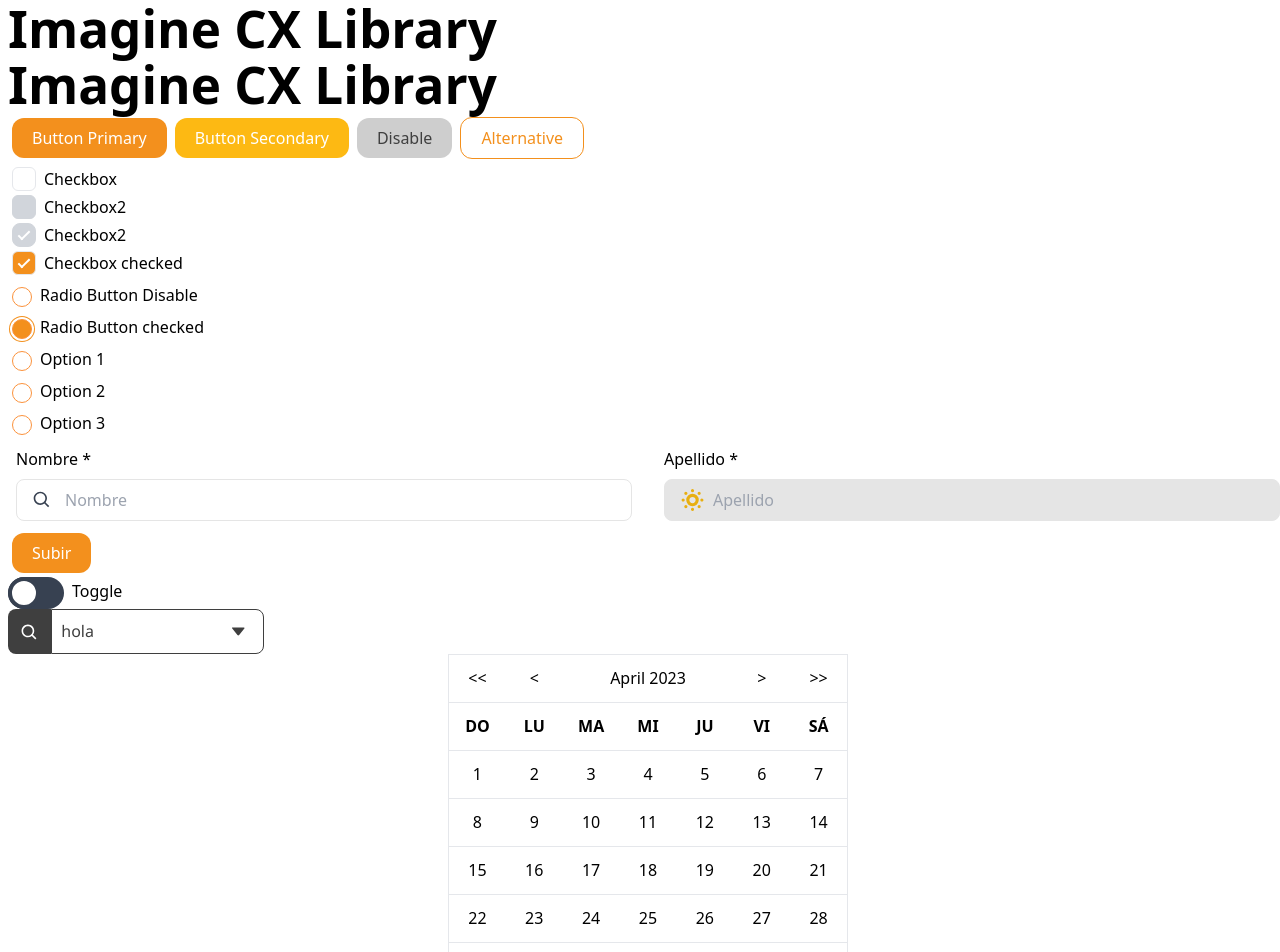
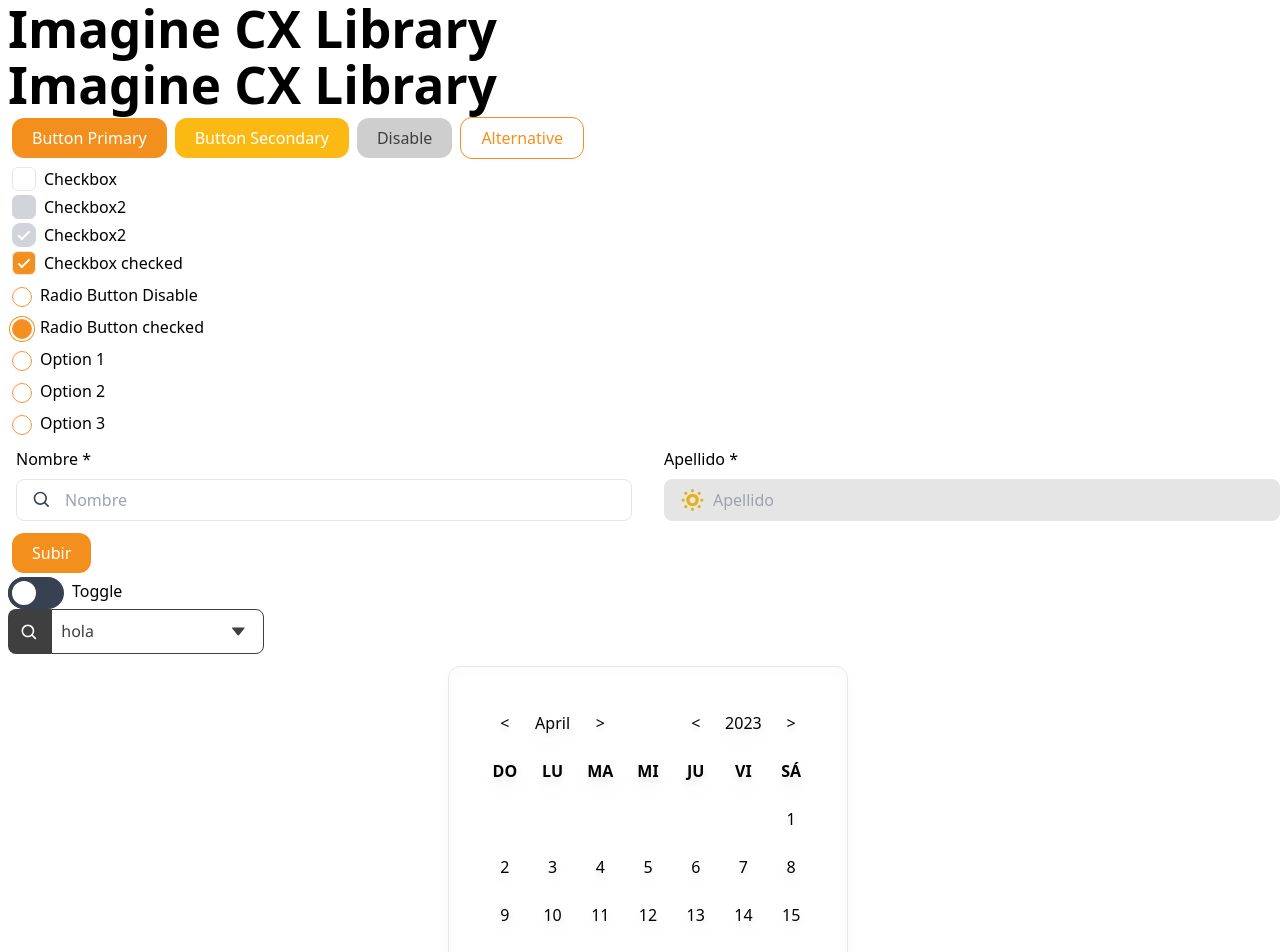
Before and after one commit to Imagine-CX/imaginecx-library, a React (Vite) app: page / in a window 1280 px wide. Shown: the top 952 px of the page. Built offline with nearby package versions, Linux system fonts and the light colour scheme.

Commit message:
Functional calendar base and getMonths

```diff
--- a/src/components/Calendar/Calendar.tsx
+++ b/src/components/Calendar/Calendar.tsx
@@ -1,58 +1,65 @@
-import { getDaysWeek } from '../helpers';
+import { add, differenceInDays, endOfMonth, format, startOfMonth, sub } from 'date-fns';
+
+import { getDaysWeek, getMonths } from '../helpers';
 import { Cell } from './Cell';
 
 const daysOfWeek = getDaysWeek(6);
+// const months = getMonths(3);
 
 export interface ICalendar extends React.PropsWithChildren {
   value?: Date;
   onChange?: (value: Date) => void;
 }
 
-export const Calendar = ({ value, onChange, ...props }: ICalendar): JSX.Element => {
+export const Calendar = ({ value = new Date(), onChange, ...props }: ICalendar): JSX.Element => {
+  const startDate = startOfMonth(value);
+  const endDate = endOfMonth(value);
+  const numDays = differenceInDays(endDate, startDate) + 1;
+
+  const prefixDays = startDate.getDay();
+  const suffixDays = 6 - endDate.getDay();
+
+  const prevMonth = () => onChange && onChange(sub(value, { months: 1 }));
+  const nextMonth = () => onChange && onChange(add(value, { months: 1 }));
+  const prevYear = () => onChange && onChange(sub(value, { years: 1 }));
+  const nextYear = () => onChange && onChange(add(value, { years: 1 }));
+
   return (
-    <div className="icx-w-[400px] icx-border">
+    <div className="icx-w-[400px] icx-border icx-rounded-xl icx-p-8 icx-m-3 icx-drop-shadow-lg">
       <div className="icx-grid icx-grid-cols-7 icx-items-center icx-justify-center icx-text-center">
-        <Cell>{'<<'}</Cell>
-        <Cell>{'<'}</Cell>
-        <Cell className="icx-col-span-3">April 2023</Cell>
-        <Cell>{'>'}</Cell>
-        <Cell>{'>>'}</Cell>
+        <Cell onClick={prevMonth}>{'<'}</Cell>
+        <Cell>{format(value, 'MMMM')}</Cell>
+        <Cell onClick={nextMonth}>{'>'}</Cell>
+        <Cell />
+        <Cell onClick={prevYear}>{'<'}</Cell>
+        <Cell>{format(value, 'yyyy')}</Cell>
+        <Cell onClick={nextYear}>{'>'}</Cell>
+        {/* <Cell>
+          <select name="" id="months" onChange={ prevMonth }>
+            {
+              months.map( (mes) => (
+                <option value={ mes } key={ mes }> { mes }</option>
+              ))
+            }
+          </select>
+        </Cell> */}
         {daysOfWeek.map((day) => (
           <Cell className="icx-font-bold" key={day}>
             {day}
           </Cell>
         ))}
-        <Cell>1</Cell>
-        <Cell>2</Cell>
-        <Cell>3</Cell>
-        <Cell>4</Cell>
-        <Cell>5</Cell>
-        <Cell>6</Cell>
-        <Cell>7</Cell>
-        <Cell>8</Cell>
-        <Cell>9</Cell>
-        <Cell>10</Cell>
-        <Cell>11</Cell>
-        <Cell>12</Cell>
-        <Cell>13</Cell>
-        <Cell>14</Cell>
-        <Cell>15</Cell>
-        <Cell>16</Cell>
-        <Cell>17</Cell>
-        <Cell>18</Cell>
-        <Cell>19</Cell>
-        <Cell>20</Cell>
-        <Cell>21</Cell>
-        <Cell>22</Cell>
-        <Cell>23</Cell>
-        <Cell>24</Cell>
-        <Cell>25</Cell>
-        <Cell>26</Cell>
-        <Cell>27</Cell>
-        <Cell>28</Cell>
-        <Cell>29</Cell>
-        <Cell>30</Cell>
-        <Cell>31</Cell>
+
+        {Array.from({ length: prefixDays }).map((_, index) => (
+          <Cell key={index} />
+        ))}
+
+        {Array.from({ length: numDays }).map((_, index) => (
+          <Cell key={index + 1}>{index + 1}</Cell>
+        ))}
+
+        {Array.from({ length: suffixDays }).map((_, index) => (
+          <Cell key={index} />
+        ))}
       </div>
     </div>
   );
--- a/src/components/Calendar/Cell.tsx
+++ b/src/components/Calendar/Cell.tsx
@@ -3,11 +3,19 @@ import React from 'react';
 
 export interface ICell extends React.PropsWithChildren {
   className?: string;
+  onClick?: () => void;
 }
 
-export const Cell = ({ className, children }: ICell): JSX.Element => {
+export const Cell = ({ className, children, onClick }: ICell): JSX.Element => {
   return (
-    <div className={clsx('icx-h-12 icx-flex icx-items-center icx-justify-center icx-border-b', className)}>
+    <div
+      className={clsx(
+        'icx-h-12 icx-flex icx-items-center icx-justify-center icx-cursor-pointer icx-rounded-full',
+        'hover:icx-bg-gray-100 ',
+        className,
+      )}
+      onClick={onClick}
+    >
       {children}
     </div>
   );
--- a/src/components/helpers/getDaysOfWeek.ts
+++ b/src/components/helpers/getDaysOfWeek.ts
@@ -1,7 +1,7 @@
 import { add, format, lastDayOfWeek } from 'date-fns';
 import { es } from 'date-fns/locale';
 
-export const getDaysWeek = (formatQty: number) => {
+export const getDaysWeek = (formatQty: number | null = null): string[] => {
   let formatDays = 'EEEEE';
 
   if (formatQty) {
--- /dev/null
+++ b/src/components/helpers/getMonths.ts
@@ -0,0 +1,24 @@
+import { format } from 'date-fns';
+import { es } from 'date-fns/locale';
+
+export const getMonths = (formatM: number | null = null): string[] => {
+  let formatMonth = 'LLLL';
+
+  if (formatM) {
+    formatMonth = '';
+    for (let j = 0; j < formatM; j++) {
+      formatMonth += 'L';
+    }
+  }
+
+  const result = [];
+  const fecha = new Date();
+
+  for (let i = 0; i < 12; i++) {
+    fecha.setMonth(i);
+    const month = format(fecha, `${formatMonth}`, { locale: es }).toUpperCase();
+    result.push(month);
+  }
+
+  return result;
+};
--- a/src/components/helpers/index.ts
+++ b/src/components/helpers/index.ts
@@ -1 +1,2 @@
 export * from './getDaysOfWeek';
+export * from './getMonths';
--- a/src/components/style.css
+++ b/src/components/style.css
@@ -136,7 +136,7 @@
   }
 
   .icx-radio input:checked ~ label {
-    @apply icx-bg-primary-400 icx-ring-offset-2 icx-ring-1 icx-ring-primary-400 ;
+    @apply icx-bg-primary-400 icx-ring-offset-2 icx-ring-1 icx-ring-primary-400;
   }
 
   .icx-input-active {
```
